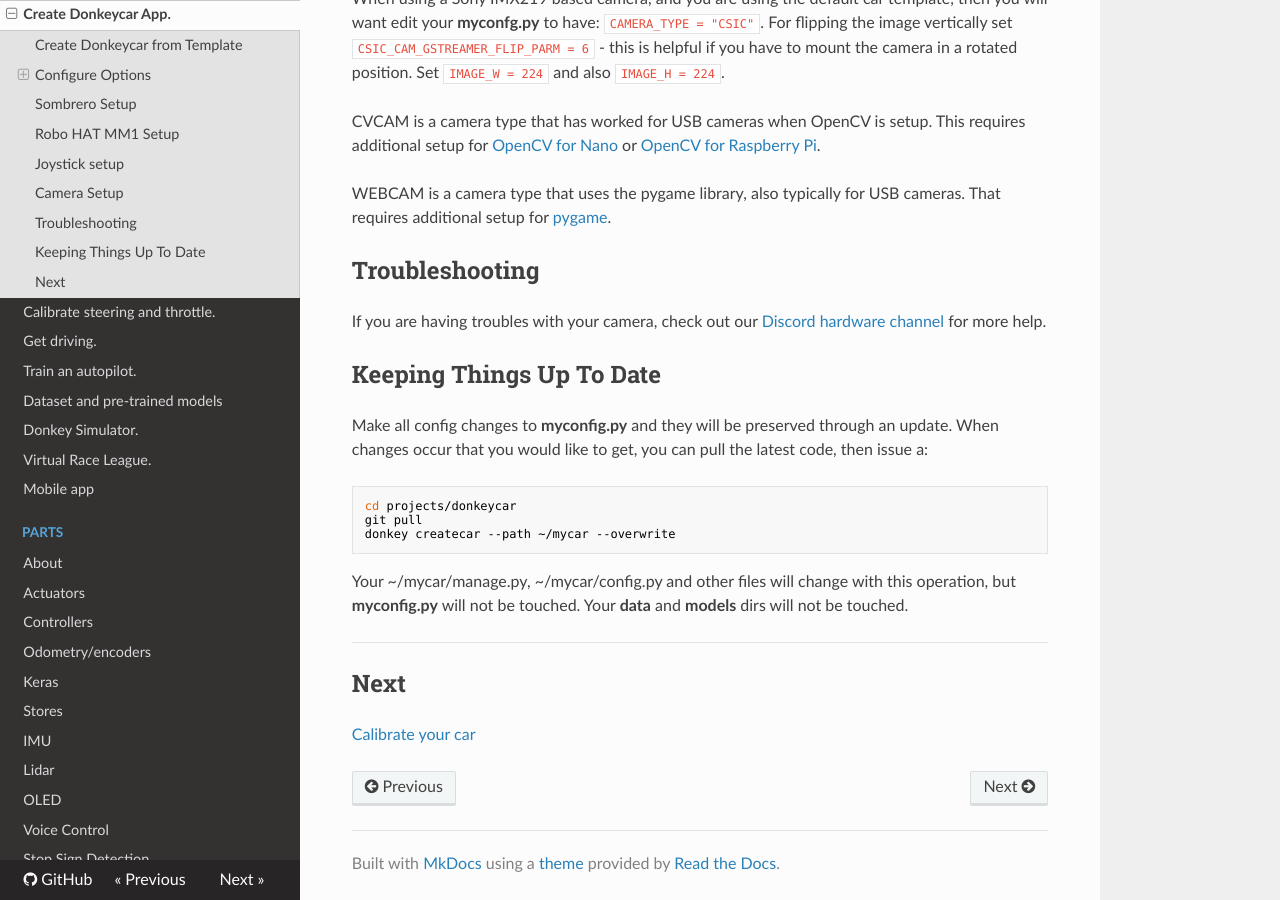
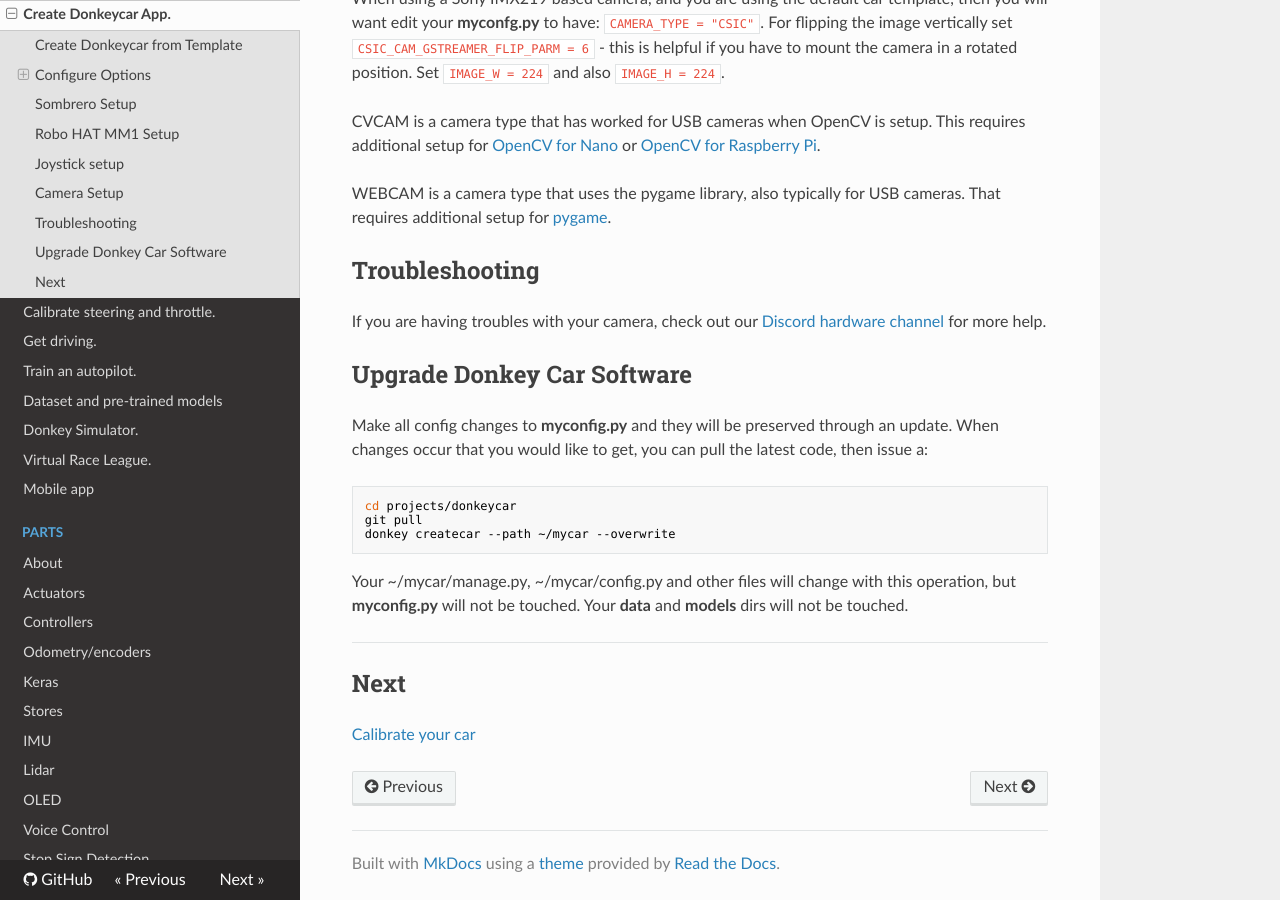
Before and after one commit to autorope/donkeydocs, an MkDocs documentation site: the page built from docs/guide/create_application.md, in a window 1280 px wide and 900 px high, scrolled down 3603 px. Built offline with MkDocs 1.6.1, drawn with Linux system fonts in a browser that asks for light colours; nearby versions of some CDN libraries; old or Windows-style settings are respelled for this version of MkDocs.

Commit message:
Update create_application.md
Changed text to say "Upgrade" so that it is easier to search

```diff
--- a/docs/guide/create_application.md
+++ b/docs/guide/create_application.md
@@ -168,7 +168,7 @@ WEBCAM is a camera type that uses the pygame library, also typically for USB cam
 
 If you are having troubles with your camera, check out our [Discord hardware channel](https://discord.gg/zcyzK69S) for more help.
 
-## Keeping Things Up To Date
+## Upgrade Donkey Car Software
 
 Make all config changes to __myconfig.py__ and they will be preserved through an update. When changes occur that you would like to get, you can pull the latest code, then issue a:
 
```
